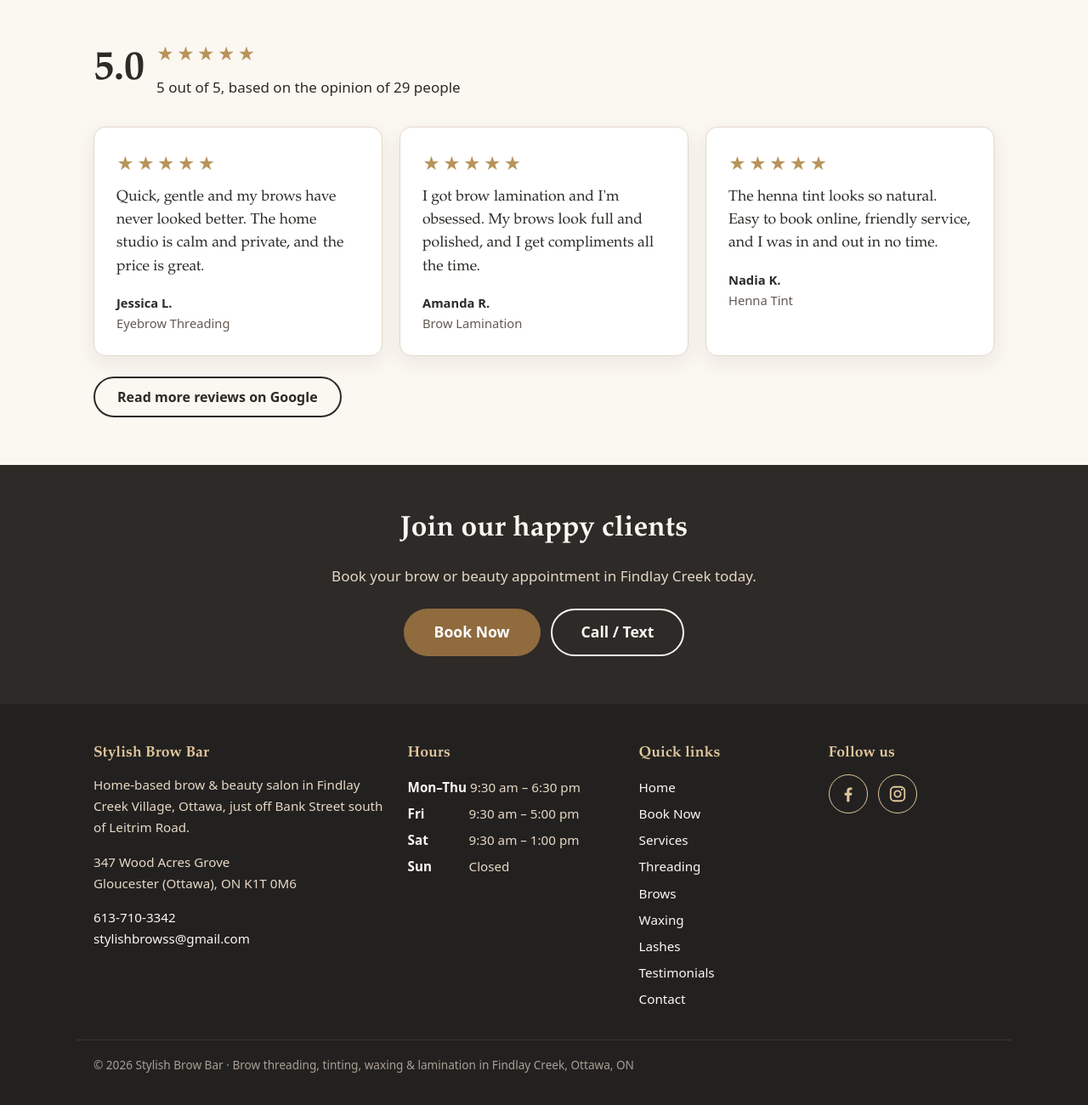
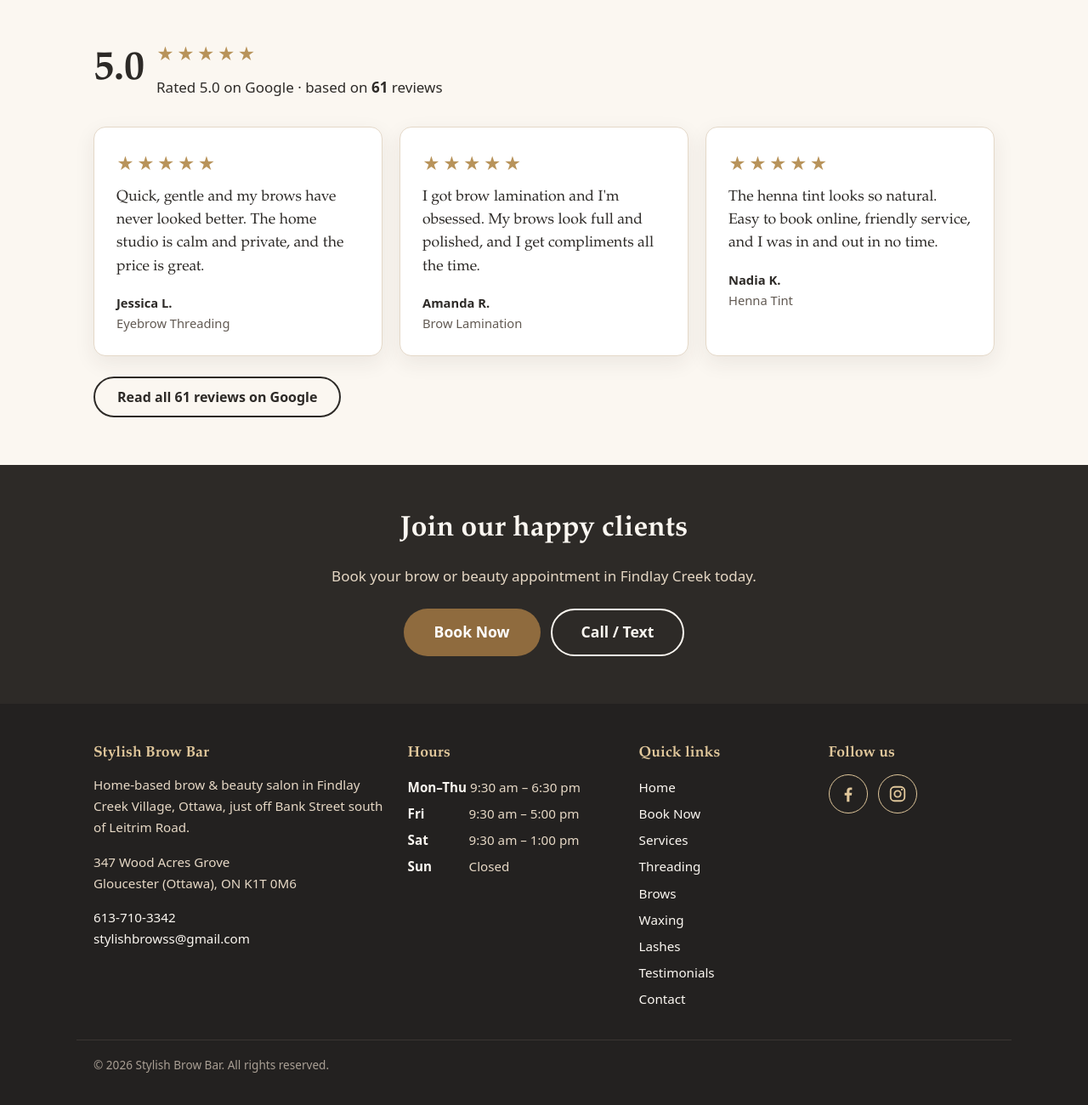
Before and after one commit to shahzadali84/StylishBrowBar, a plain HTML site: page reviews.html in a window 1280 px wide. Shown: the part 318-1618 px from the top of the page at 85% size. Drawn offline with Linux system fonts and the light colour scheme.

Commit message:
Add files via upload

```diff
--- a/reviews.html
+++ b/reviews.html
@@ -76,9 +76,28 @@
         <span class="big">5.0</span>
         <div>
           <div class="stars" role="img" aria-label="5 out of 5 stars">★★★★★</div>
-          <!-- Your current site says "5 out of 5, based on the opinion of 29 people". Update this number if it changes. -->
-          <span>5 out of 5, based on the opinion of 29 people</span>
+          <!--
+            REVIEW COUNT: this number is typed in by hand (a plain GitHub Pages site can't read
+            Google live). Update "61" and "5.0" when they change on your Google listing.
+          -->
+          <span>Rated 5.0 on Google · based on <strong>61</strong> reviews</span>
         </div>
+      </div>
+
+      <!--
+        ======================================================================
+        FEATURABLE WIDGET SLOT
+        1. Create your free widget at featurable.com and copy the embed code it gives you.
+        2. Paste that code on the blank line between the two "WIDGET" comments below.
+        3. Check the page. Once your real reviews show up, delete the whole placeholder
+           <div class="review-grid"> ... </div> block further down.
+        ======================================================================
+      -->
+      <div class="google-reviews-widget" id="google-reviews-widget">
+        <!-- WIDGET START -->
+        <div id="featurable-b3384703-4fcf-4397-882b-37e4ff61886e" data-featurable-async></div>
+        <script src="https://featurable.com/assets/bundle.js" defer charset="UTF-8"></script>
+        <!-- WIDGET END -->
       </div>
 
       <!--
@@ -111,8 +130,12 @@
       </div>
 
       <div class="btn-row">
-        <!-- Replace the # below with your Google review page link -->
-        <a class="btn btn-outline" href="#">Read more reviews on Google</a>
+        <!--
+          This opens a Google Maps search for the business, which shows the listing and its reviews.
+          For a direct link, open your listing on Google Maps, click Share, copy the link, and paste it
+          over the href below.
+        -->
+        <a class="btn btn-outline" href="https://www.google.com/maps/search/?api=1&amp;query=Stylish+Brow+Bar+347+Wood+Acres+Grove+Ottawa+ON" target="_blank" rel="noopener">Read all 61 reviews on Google</a>
       </div>
 
     </div>
@@ -171,7 +194,7 @@
     </div>
   </div>
   <div class="container footer-bottom">
-    <p>&copy; 2026 Stylish Brow Bar · Brow threading, tinting, waxing &amp; lamination in Findlay Creek, Ottawa, ON</p>
+    <p>&copy; 2026 Stylish Brow Bar. All rights reserved.</p>
   </div>
 </footer>
 
```
